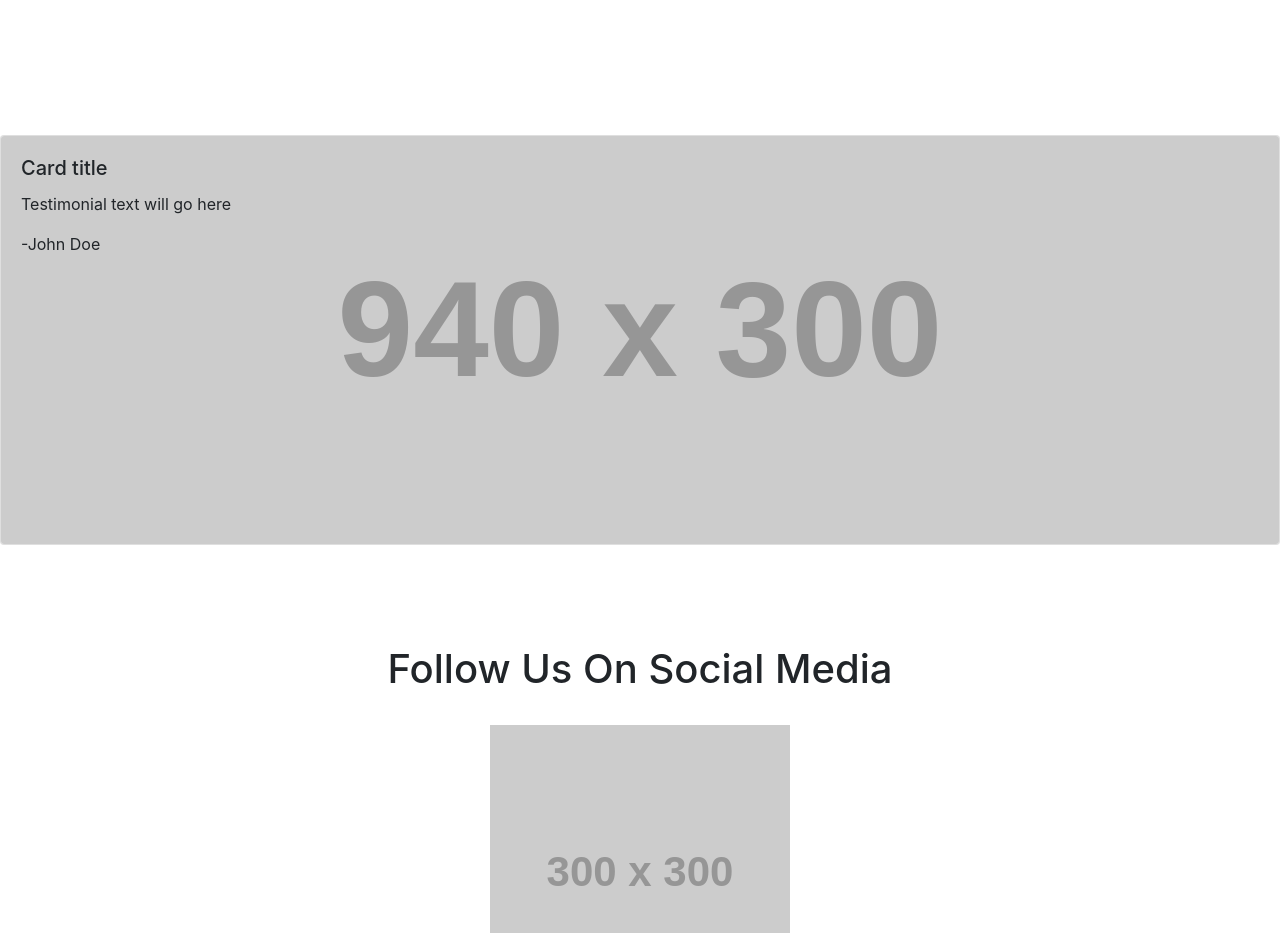
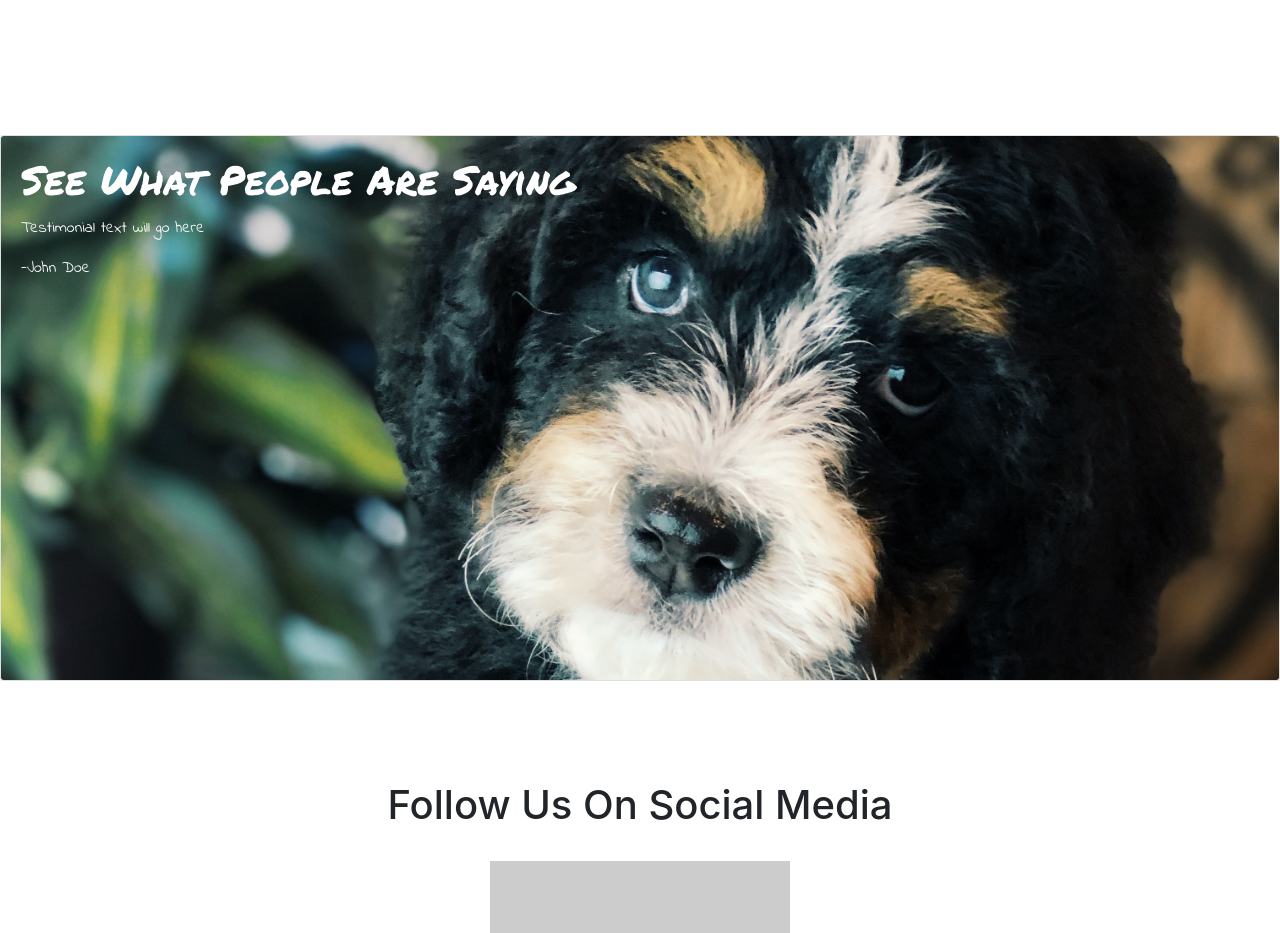
Before and after one commit to benklinton/Soffe-Doodles, a React (Create React App) app: page / in a window 1280 px wide. Shown: the part 3200-4133 px from the top of the page. Built offline with nearby package versions, Linux system fonts and the light colour scheme.

Commit message:
added image to testimonal component

```diff
--- a/src/components/testimonial/index.js
+++ b/src/components/testimonial/index.js
@@ -1,17 +1,18 @@
 import React from "react";
 import './style.css';
 import Card from "react-bootstrap/Card";
+import Puppy from './images/Puppy.jpg';
 
 function Testimonial () {
     return (
         <Card className=" text-black custom-style">
-        <Card.Img src="https://via.placeholder.com/940x300" alt="Image" style={{display: "block"}} />
+        <Card.Img src={Puppy} alt="Image" style={{display: "block"}} />
         <Card.ImgOverlay>
-          <Card.Title>Card title</Card.Title>
-          <Card.Text>
+          <Card.Title className="font-1 custom-color font-size">See What People Are Saying</Card.Title>
+          <Card.Text className='font-2 custom-color'>
             Testimonial text will go here
           </Card.Text>
-          <Card.Text>-John Doe</Card.Text>
+          <Card.Text className='font-2 custom-color'>-John Doe</Card.Text>
         </Card.ImgOverlay>
       </Card>
     )
--- a/src/components/testimonial/style.css
+++ b/src/components/testimonial/style.css
@@ -6,3 +6,11 @@
 .flex {
     flex: 0 0 8.333333%
 }
+
+.custom-color {
+    color: white;
+}
+
+.font-size {
+    font-size: 2.5rem;
+}
```
Also changed, not shown: src/components/testimonial/images/Puppy.jpg (added).
